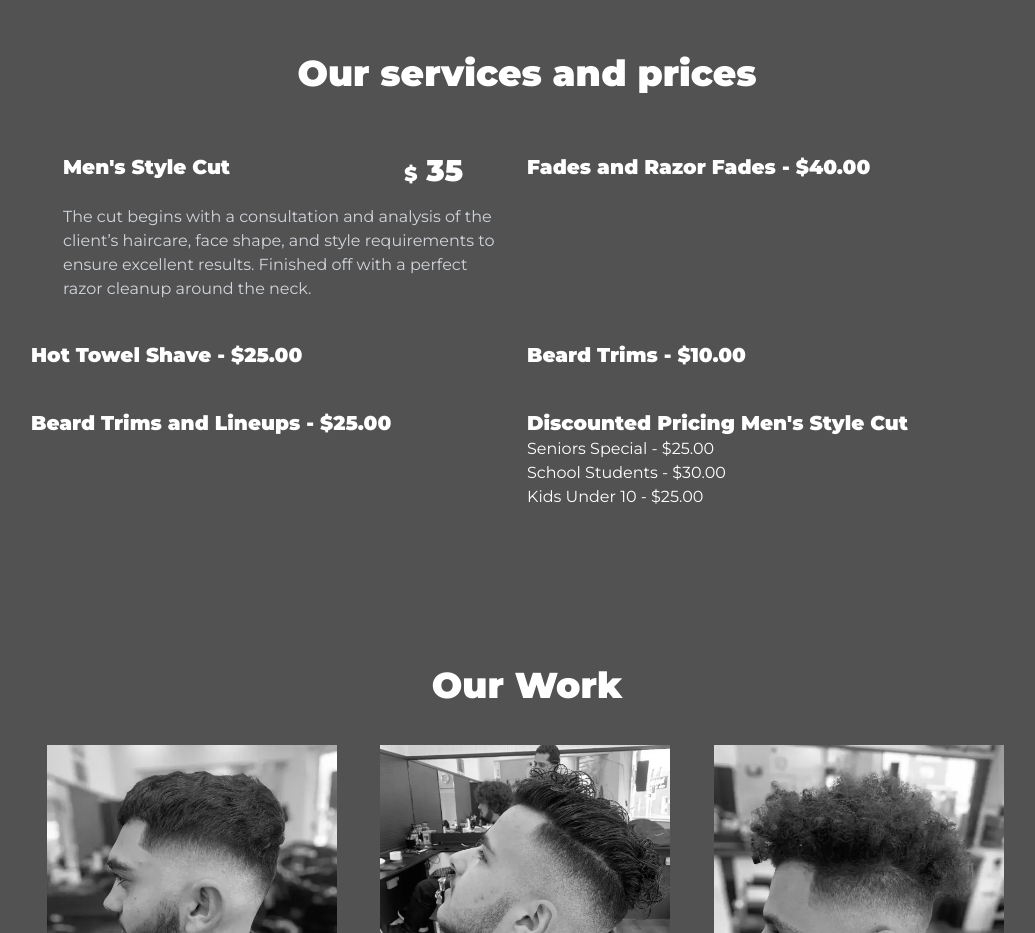
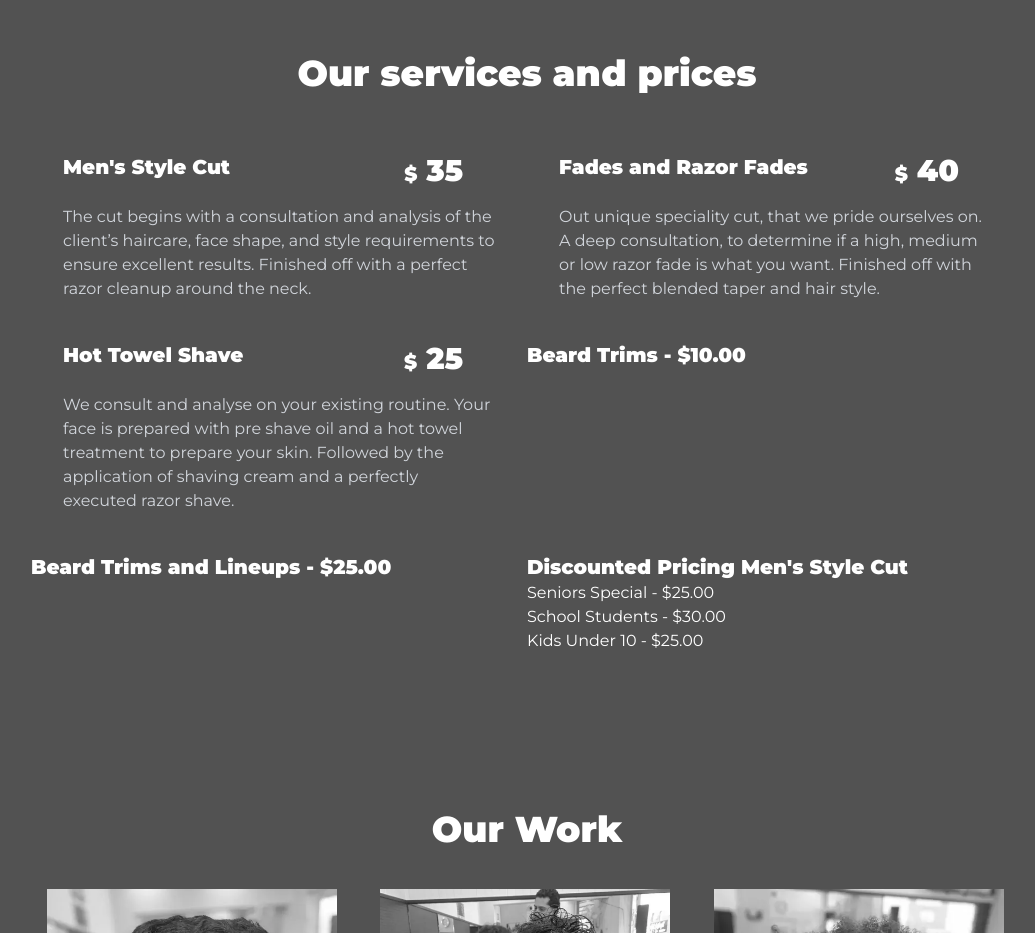
Before and after one commit to asimsheikh/toprydebarbershop, a Next.js app: page /temp in a window 1280 px wide. Shown: the part 1220-2153 px from the top of the page, without its empty margins (113-1148 px from the left). Built offline with nearby package versions, Linux system fonts and the light colour scheme.

Commit message:
Added hot towel shave, razor fade section

```diff
--- a/src/components/Services.jsx
+++ b/src/components/Services.jsx
@@ -18,20 +18,29 @@ const Services = () => {
                     </p>
                 </div>
 
-                <div class="service-item py-5">
-                <h3 class="font-bold text-xl">Fades and Razor Fades - $40.00</h3>
-                <p class="hidden">
-                    ed ut perspiciatis unde omnis iste natus error sit voluptatem
-                    accusantium doloremque laudantium, totam rem aperiam, eaque ipsa
-                </p>
+                <div class="service-item py-5 p-4 mx-4">
+                    <div class="flex flex-row justify-between">
+                        <div class="font-bold text-xl">Fades and Razor Fades</div>
+                        <div class="font-bold text-3xl pr-8"><span class="text-xl">$</span> 40</div>
+                    </div>
+                    <p class="text-gray-300 mt-4">
+                        Out unique speciality cut, that we pride ourselves on. A deep consultation,
+                        to determine if a high, medium or low razor fade is what you want. Finished off
+                        with the perfect blended taper and hair style.
+                    </p>
                 </div>
 
-                <div class="service-item py-5">
-                <h3 class="font-bold text-xl">Hot Towel Shave - $25.00</h3>
-                <p class="hidden">
-                    ed ut perspiciatis unde omnis iste natus error sit voluptatem
-                    accusantium doloremque laudantium, totam rem aperiam, eaque ipsa
-                </p>
+                <div class="service-item py-5 p-4 mx-4">
+                    <div class="flex flex-row justify-between">
+                        <div class="font-bold text-xl">Hot Towel Shave</div>
+                        <div class="font-bold text-3xl pr-8"><span class="text-xl">$</span> 25</div>
+                    </div>
+                    <p class="text-gray-300 mt-4">
+                    We consult and analyse on your existing routine. Your face is prepared
+                    with pre shave oil and a hot towel treatment to prepare your skin.
+                    Followed by the application of shaving cream and a perfectly executed razor
+                    shave.
+                    </p>
                 </div>
 
                 <div class="service-item py-5">
```
